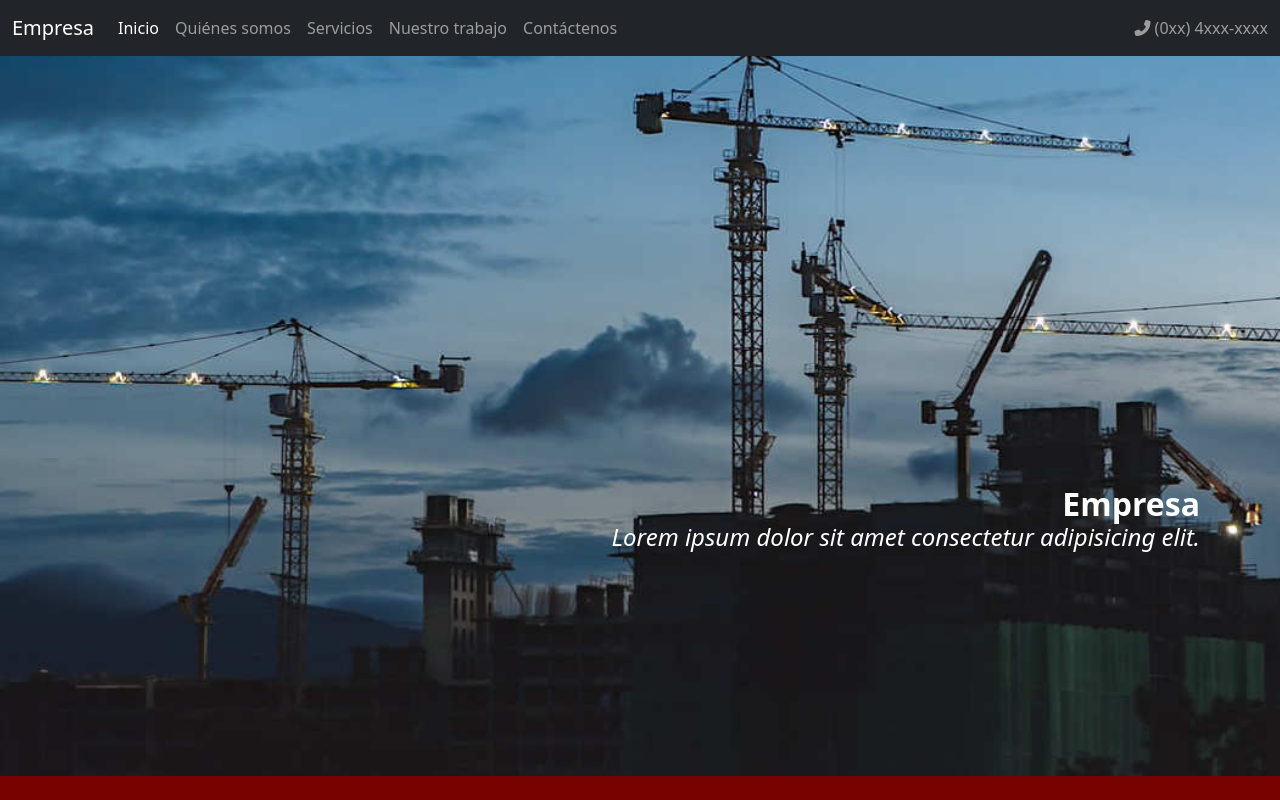
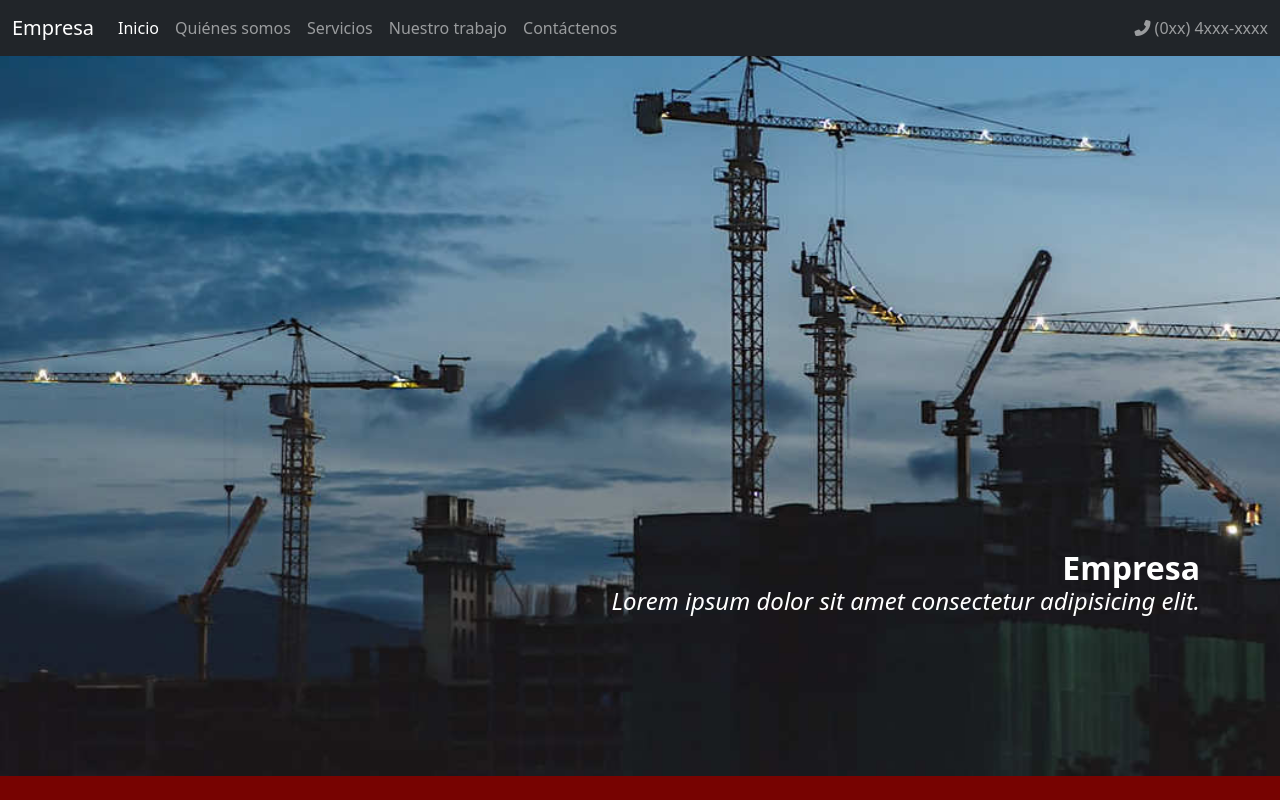
Before and after one commit to programming-Regina/maqueta-landing-page, a plain HTML site: page index.html in a window 1280 px wide. Shown: the top 800 px of the page. Drawn offline with nearby package versions, Linux system fonts and the light colour scheme.

Commit message:
Add files via upload

```diff
--- a/style/styles.css
+++ b/style/styles.css
@@ -228,12 +228,10 @@ section>p {
     text-align: center;
   }
 
-  .navbar-text {
-    display: inline-block;
-  }
+
 
   .sign-box {
-    margin-bottom: 7.5rem;
+    margin-bottom: 3.5rem;
   }
 }
 
@@ -254,7 +252,9 @@ section>p {
     left: 0px;
     right: 0px;
   }
-
+  .navbar-text {
+    display: inline-block;
+  }
   .row1>.input-group {
     width: 48%;
   }
```
